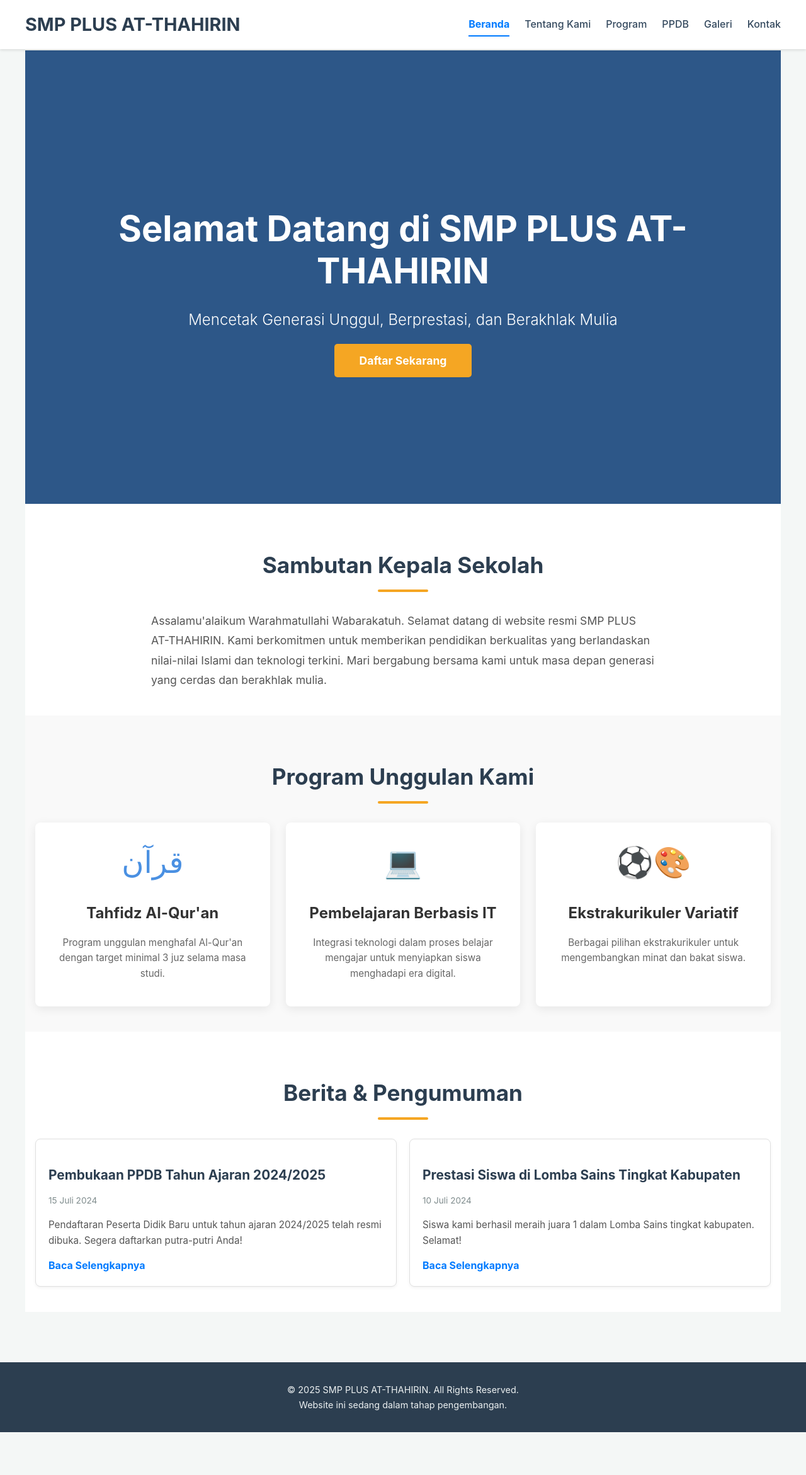
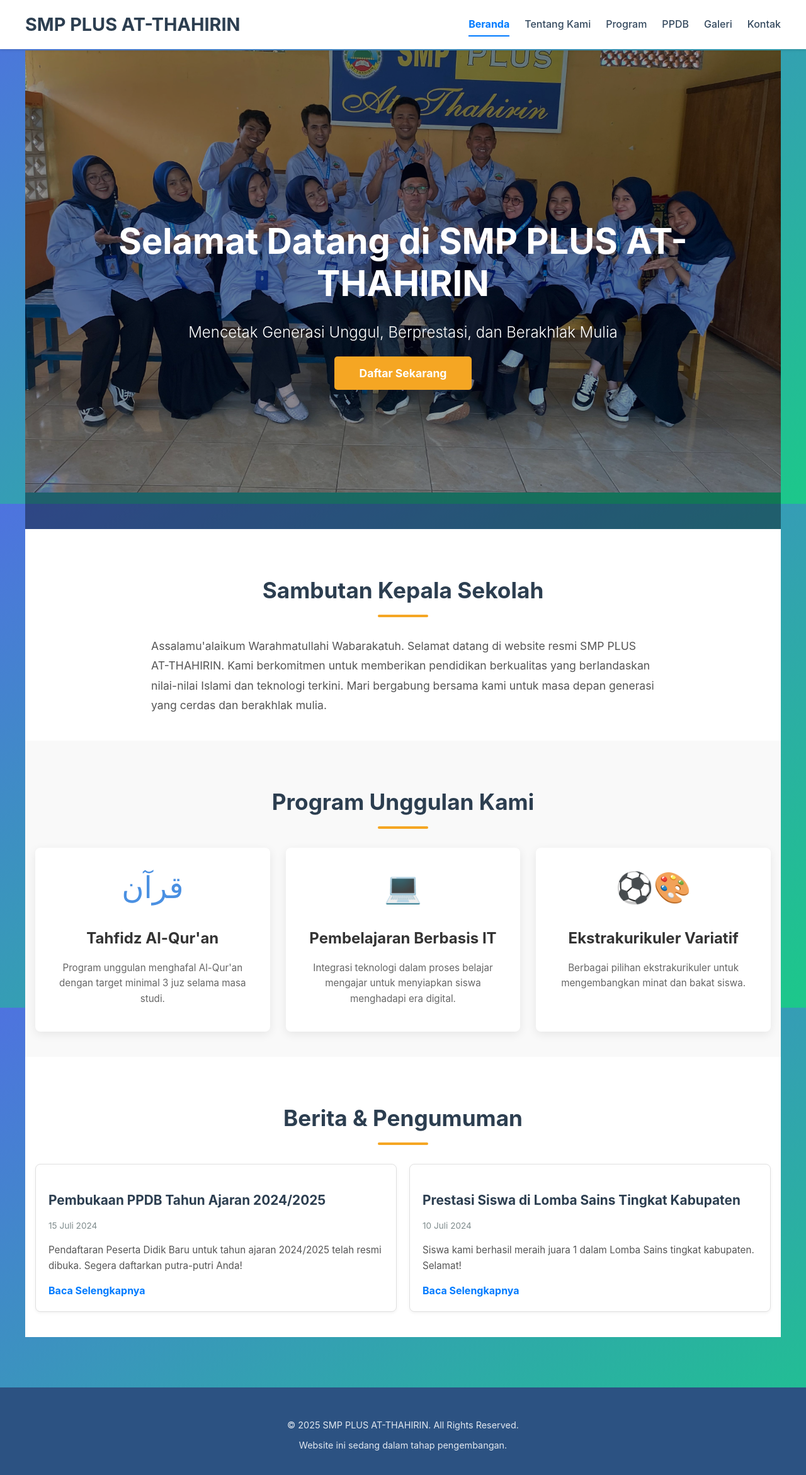
Before and after one commit to ardhiS/website-smp-at-thahirin, a React (Vite) app: page / in a window 1280 px wide. Shown: the top 2342 px of the page at 63% size. Before the commit the page ends 2274 px from the top, so only its background shows below. Built offline with nearby package versions, Linux system fonts and the light colour scheme.

Commit message:
typo sediit di komponen navbar dan menambahkan photo ke hero section

```diff
--- a/src/components/Footer/Footer.css
+++ b/src/components/Footer/Footer.css
@@ -1,21 +1,19 @@
-/* src/components/Footer/Footer.css */
 .footer {
-  background-color: #2c3e50; /* Warna footer yang lebih gelap */
-  color: #ecf0f1; /* Warna teks yang kontras */
-  padding: 2rem 0;
+  background-color: #2c5282; /* Biru tua yang solid dan elegan, senada dengan brand */
+  /* Atau: background-color: #2F855A; (Hijau tua) */
+  /* Atau jika ingin senada dengan navbar: background-color: #ffffff; box-shadow: 0 -2px 8px rgba(0, 0, 0, 0.1); */
+  color: #e2e8f0; /* Putih keabu-abuan untuk teks di footer gelap */
+  padding: 2.5rem 0; /* Padding lebih besar */
   text-align: center;
-  margin-top: 3rem; /* Beri jarak dari konten di atasnya */
+  margin-top: 3rem;
 }
 
 .footer p {
-  margin: 0;
+  margin: 0.5rem 0;
   font-size: 0.9rem;
 }
 
 .footer a {
-  color: #3498db; /* Warna link di footer */
+  color: #63b3ed; /* Biru muda untuk link di footer gelap */
+  /* Atau: color: #68D391; (Hijau muda) */
 }
-
-.footer a:hover {
-  color: #5dade2;
-}
--- a/src/components/HeroSection/HeroSection.css
+++ b/src/components/HeroSection/HeroSection.css
@@ -1,14 +1,14 @@
 /* src/components/HeroSection/HeroSection.css */
 .hero-section {
-  background-color: #4a90e2; /* Warna fallback jika tidak ada gambar */
-  /* background-image: url('path-to-your-image.jpg'); uncomment dan ganti jika ada gambar */
-  background-size: cover;
-  background-position: center;
-  color: white;
+  background-size: cover; /* Membuat gambar menutupi seluruh area, mungkin terpotong */
+  background-position: center -58px; /* Memusatkan gambar */
+  background-repeat: no-repeat; /* Mencegah gambar berulang */
+
+  color: white; /* Warna teks di atas gambar */
   text-align: center;
-  padding: 80px 20px; /* Sesuaikan padding */
-  position: relative;
-  min-height: 70vh; /* Tinggi hero section */
+  padding: 100px 20px; /* Sesuaikan padding agar konten tidak terlalu mepet tepi */
+  position: relative; /* Diperlukan untuk positioning overlay */
+  min-height: 70vh; /* Atau tinggi spesifik seperti 400px, 500px */
   display: flex;
   align-items: center;
   justify-content: center;
--- a/src/components/HeroSection/HeroSection.jsx
+++ b/src/components/HeroSection/HeroSection.jsx
@@ -2,12 +2,14 @@
 import React from 'react';
 import { Link } from 'react-router-dom';
 import './HeroSection.css';
+import HeroImg from '../../assets/images/Hero.jpg';
 // import heroImage from '../../assets/images/mock-hero-image.jpg'; // Siapkan gambar di src/assets/images/
 
 const HeroSection = () => {
   return (
     <div
-      className='hero-section' /* style={{ backgroundImage: `url(${heroImage})` }} */
+      className='hero-section'
+      style={{ backgroundImage: `url(${HeroImg})` }}
     >
       <div className='hero-overlay'></div>
       <div className='container hero-content'>
--- a/src/components/Navbar/NavBar.jsx
+++ b/src/components/Navbar/NavBar.jsx
@@ -1,11 +1,11 @@
 // src/components/Navbar/Navbar.jsx
 import React from 'react';
 // GANTI 'Link' menjadi 'NavLink' dan tambahkan 'useLocation'
-import { NavLink, useLocation } from 'react-router-dom';
+import { NavLink } from 'react-router-dom';
 import './Navbar.css';
 
 const Navbar = () => {
-  const location = useLocation(); // Dapatkan informasi lokasi saat ini
+  // Dapatkan informasi lokasi saat ini
 
   // Definisikan link navigasi dalam bentuk array objek agar lebih mudah dikelola
   const navLinks = [
--- a/src/index.css
+++ b/src/index.css
@@ -6,9 +6,33 @@ body {
     sans-serif;
   -webkit-font-smoothing: antialiased;
   -moz-osx-font-smoothing: grayscale;
-  background-color: #f4f7f6; /* Warna latar belakang halaman yang sedikit lebih lembut */
-  color: #333; /* Warna teks default */
+  color: #333;
   line-height: 1.6;
+
+  /* --- TAMBAHKAN ATAU GANTI BACKGROUND DI SINI --- */
+  /* Contoh 1: Biru ke Hijau (Diagonal) */
+  background: linear-gradient(
+    to bottom right,
+    #4e73df,
+    #1cc88a
+  ); /* Biru ke Hijau */
+
+  /* Contoh 2: Biru Langit ke Hijau Muda (Vertikal) */
+  /* background: linear-gradient(to bottom, #87CEEB, #90EE90); */
+
+  /* Contoh 3: Biru Laut ke Hijau Hutan (Horizontal) */
+  /* background: linear-gradient(to right, #20B2AA, #228B22); */
+
+  /* Contoh 4: Lebih banyak warna (Biru - Teal - Hijau) */
+  /* background: linear-gradient(135deg, #007bff, #00A99D, #28a745); */
+
+  /* Pastikan warna teks kontras dengan background baru Anda */
+  /* Jika gradient gelap, warna teks mungkin perlu lebih terang */
+  /* color: #f0f0f0; */
+
+  /* Menjaga gradient tetap saat konten pendek */
+  min-height: 100vh;
+  background-attachment: fixed; /* Opsional: membuat gradient tetap saat scroll */
 }
 
 code {
```
Also changed, not shown: src/components/Navbar/Navbar.css (+0 -17 lines), src/assets/images/Hero.jpg (added).
